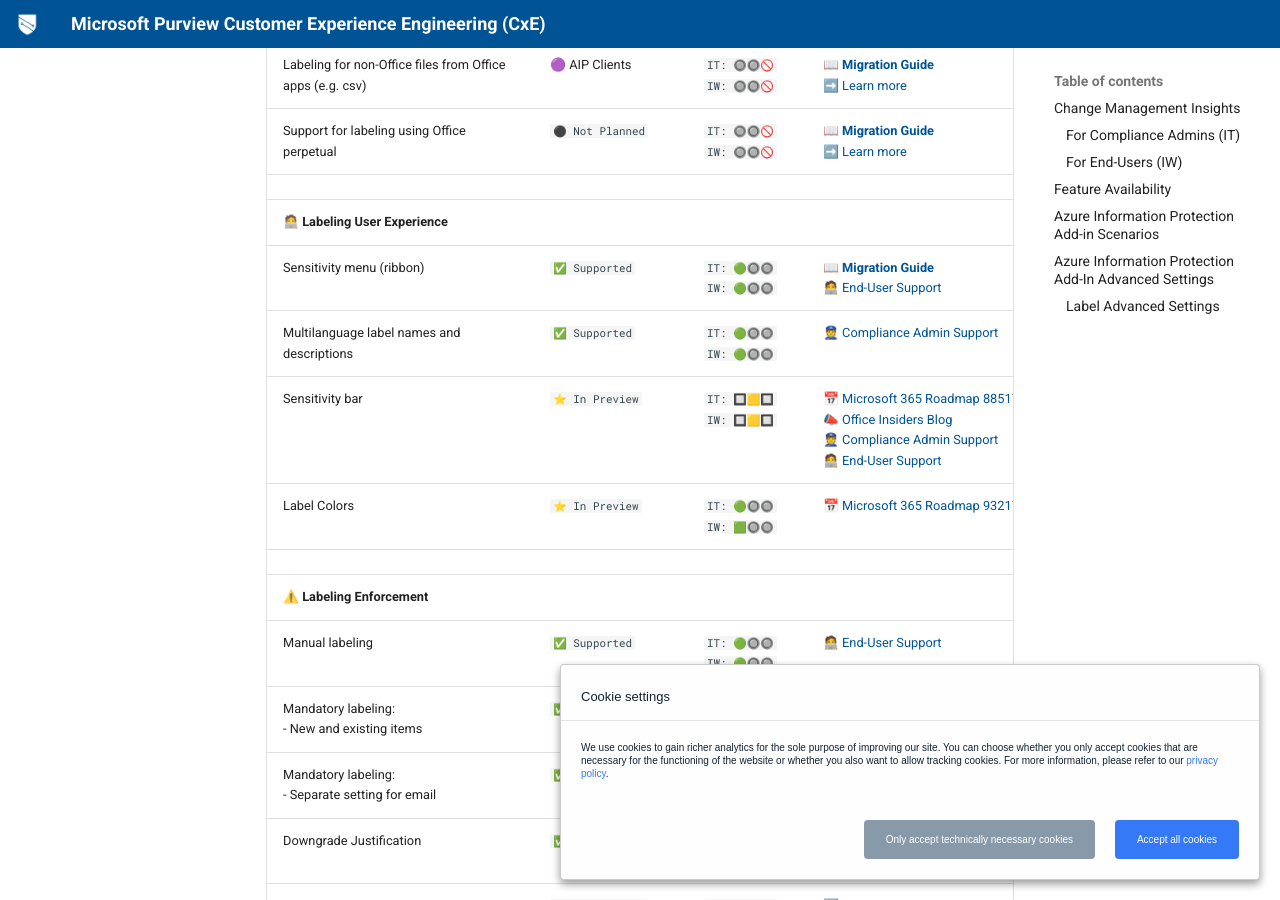
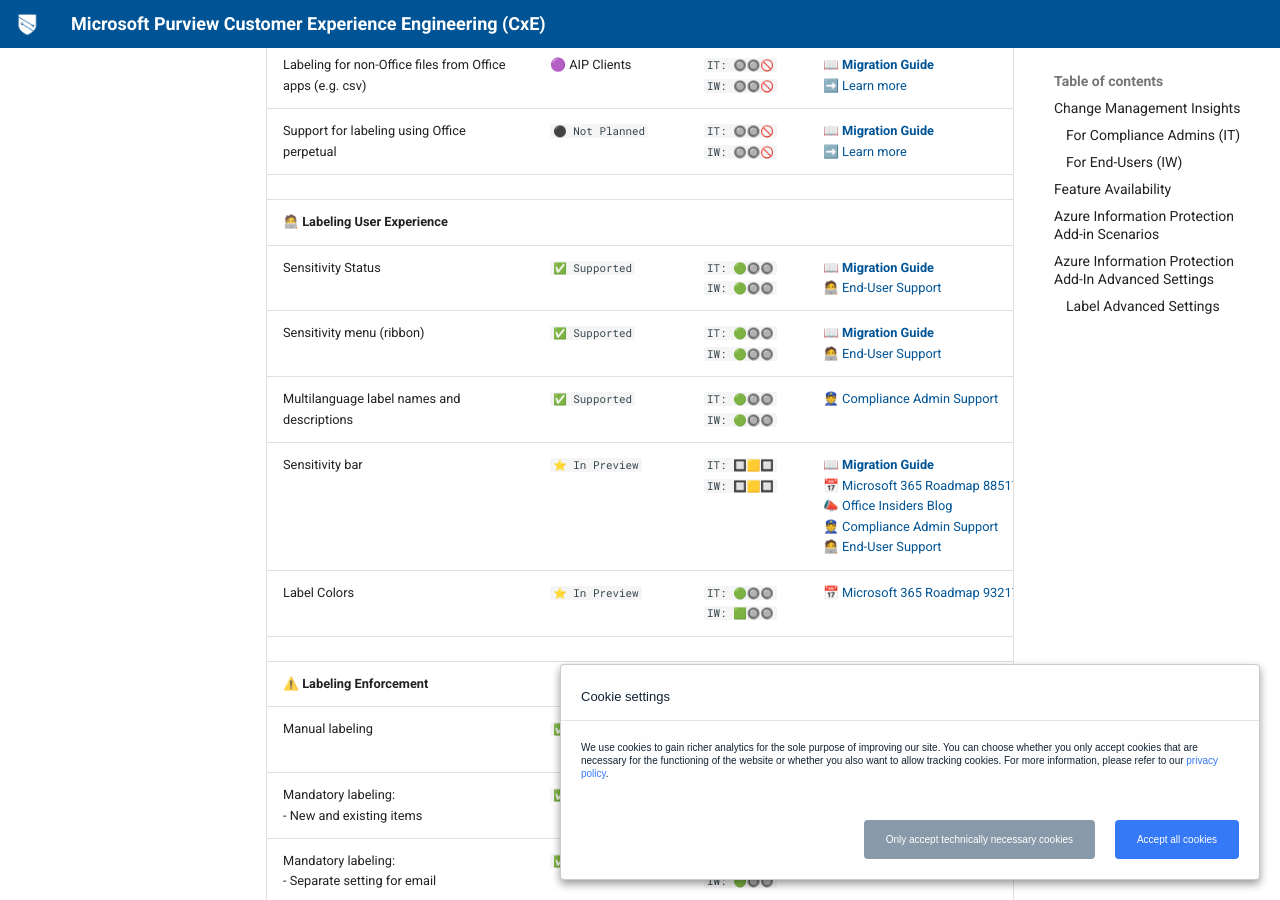
Before and after one commit to microsoft/ComplianceCxE, an MkDocs documentation site: the page built from docs/playbooks/AIP2MIP/CompareAIP2MIP.md, in a window 1280 px wide and 900 px high, scrolled down 2027 px. Built offline with MkDocs 1.6.1 and Material for MkDocs 9.7.7, drawn with Linux system fonts in a browser that asks for light colours.

Commit message:
Update CompareAIP2MIP.md

```diff
--- a/docs/playbooks/AIP2MIP/CompareAIP2MIP.md
+++ b/docs/playbooks/AIP2MIP/CompareAIP2MIP.md
@@ -47,9 +47,10 @@
 | Support for labeling using Office perpetual | `⚫ Not Planned` | `IT: 🔘🔘🚫`<br>`IW: 🔘🔘🚫` | 📖 [**Migration Guide**](Features/Environment/OfficeEditions.md)<br>[➡️ Learn more](https://learn.microsoft.com/en-us/microsoft-365/compliance/sensitivity-labels-office-apps#labeling-client-for-desktop-apps) |
 | | | |
 | 🧑‍💻 **Labeling User Experience**  | | | |
+| Sensitivity Status | `✅ Supported` |`IT: 🟢🔘🔘`<br>`IW: 🟢🔘🔘` | 📖 [**Migration Guide**](Features/UX/SensitivityStatus.md)<br>[🧑‍💻 End-User Support](https://support.microsoft.com/en-us/office/apply-sensitivity-labels-to-your-files-and-email-in-office-2f96e7cd-d5a4-403b-8bd7-4cc636bae0f9) |
 | Sensitivity menu (ribbon) | `✅ Supported` |`IT: 🟢🔘🔘`<br>`IW: 🟢🔘🔘` | 📖 [**Migration Guide**](Features/UX/SensitivityMenu.md)<br>[🧑‍💻 End-User Support](https://support.microsoft.com/en-us/office/apply-sensitivity-labels-to-your-files-and-email-in-office-2f96e7cd-d5a4-403b-8bd7-4cc636bae0f9) |
 | Multilanguage label names and descriptions | `✅ Supported` | `IT: 🟢🔘🔘`<br>`IW: 🟢🔘🔘` | [👮 Compliance Admin Support](https://learn.microsoft.com/en-us/microsoft-365/compliance/create-sensitivity-labels) |
-| Sensitivity bar | `⭐ In Preview` | `IT: 🔲🟨🔲`<br>`IW: 🔲🟨🔲` | [📅 Microsoft 365 Roadmap 88517](https://www.microsoft.com/en-us/microsoft-365/roadmap?filters=&searchterms=88517)<br>[📣 Office Insiders Blog](https://insider.office.com/en-us/blog/sensitivity-bar-in-office-for-windows) <br>[👮 Compliance Admin Support](https://learn.microsoft.com/en-us/microsoft-365/compliance/sensitivity-labels-office-apps?view=o365-worldwide#sensitivity-bar)<br>[🧑‍💻 End-User Support](https://support.microsoft.com/en-us/office/apply-sensitivity-labels-to-your-files-and-email-in-office-2f96e7cd-d5a4-403b-8bd7-4cc636bae0f9) |
+| Sensitivity bar | `⭐ In Preview` | `IT: 🔲🟨🔲`<br>`IW: 🔲🟨🔲` | 📖 [**Migration Guide**](Features/UX/SensitivityBar.md)<br>[📅 Microsoft 365 Roadmap 88517](https://www.microsoft.com/en-us/microsoft-365/roadmap?filters=&searchterms=88517)<br>[📣 Office Insiders Blog](https://insider.office.com/en-us/blog/sensitivity-bar-in-office-for-windows) <br>[👮 Compliance Admin Support](https://learn.microsoft.com/en-us/microsoft-365/compliance/sensitivity-labels-office-apps?view=o365-worldwide#sensitivity-bar)<br>[🧑‍💻 End-User Support](https://support.microsoft.com/en-us/office/apply-sensitivity-labels-to-your-files-and-email-in-office-2f96e7cd-d5a4-403b-8bd7-4cc636bae0f9) |
 | Label Colors | `⭐ In Preview` | `IT: 🟢🔘🔘`<br>`IW: 🟩🔘🔘` | [📅 Microsoft 365 Roadmap 93217](https://www.microsoft.com/en-us/microsoft-365/roadmap?filters=&searchterms=93217) |
 | | | |
 | ⚠️ **Labeling Enforcement** | | | |
```
